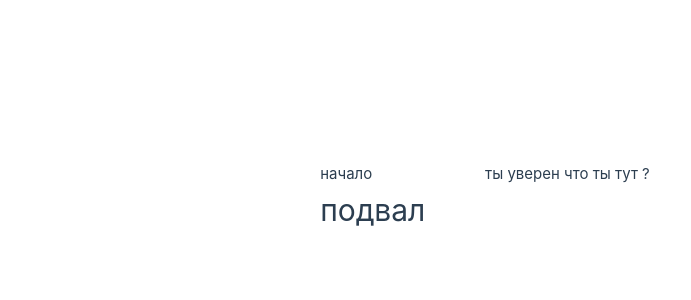
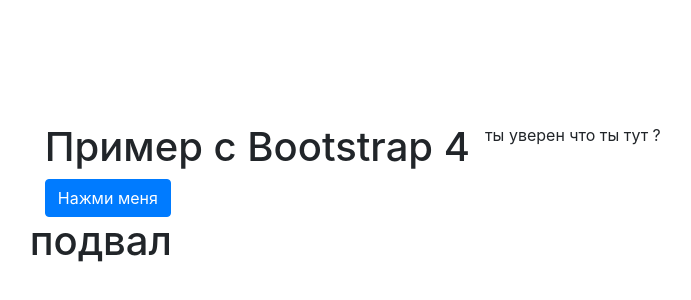
Before and after one commit to Viacheslav1998/quickduck, a Vue app in the folder public/vue-app/: page / in a window 1280 px wide. Shown: the part 202-502 px from the top of the page, without its empty margins (155-846 px from the left). Built offline with nearby package versions, Linux system fonts and the light colour scheme.

Commit message:
feat: bootstrap

```diff
--- a/public/vue-app/package.json
+++ b/public/vue-app/package.json
@@ -11,7 +11,9 @@
     "format": "prettier --write src/"
   },
   "dependencies": {
+    "bootstrap": "^4.6.0",
     "pinia": "^2.1.7",
+    "popper.js": "^1.16.1",
     "vue": "^3.4.29",
     "vue-router": "^4.3.3"
   },
--- a/public/vue-app/src/components/Header.vue
+++ b/public/vue-app/src/components/Header.vue
@@ -1,5 +1,8 @@
 <template>
-<div>начало</div>
+  <div class="container">
+    <h1 class="text-center">Пример с Bootstrap 4</h1>
+    <button class="btn btn-primary">Нажми меня</button>
+  </div>
 </template>
 
 <script>
--- a/public/vue-app/src/main.js
+++ b/public/vue-app/src/main.js
@@ -2,6 +2,9 @@
 
 import { createApp } from 'vue'
 import { createPinia } from 'pinia'
+
+import 'bootstrap/dist/css/bootstrap.min.css';
+import 'bootstrap/dist/js/bootstrap.bundle.min.js';
 
 import App from './App.vue'
 import router from './router'
```
Also changed, not shown: 1 other file (tests, documents, lock files or other folders).
